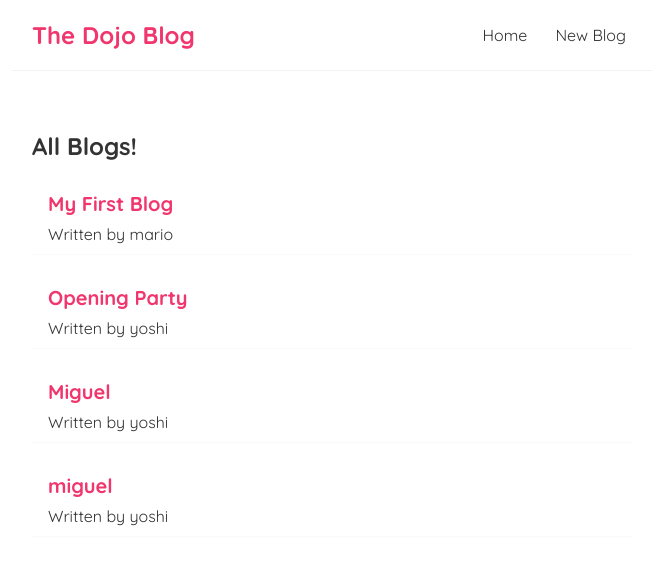
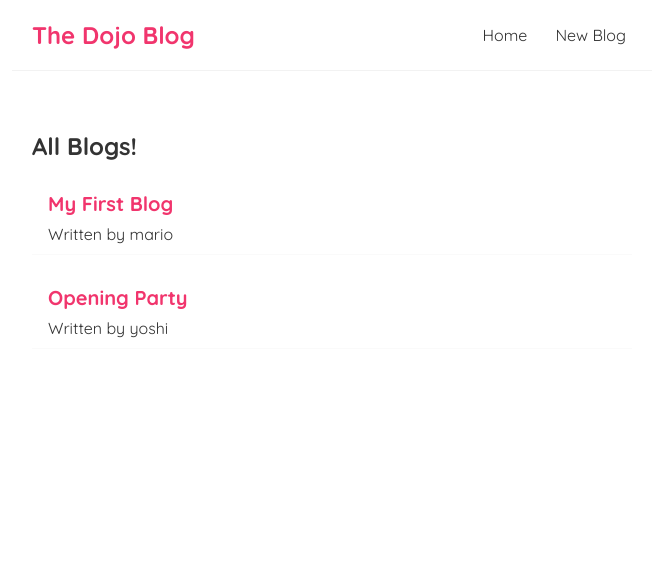
Before and after one commit to MiguelLamas/micro-blog-react, a React (Create React App) app: page / in a window 1280 px wide. Shown: the top 564 px of the page, without its empty margins (308-964 px from the left). Built offline with nearby package versions, Linux system fonts and the light colour scheme; data requests are answered from the project's data file.

Commit message:
Practicing React - Deleting Blogs

```diff
--- a/data/db.json
+++ b/data/db.json
@@ -11,18 +11,6 @@
       "body": "Why do we use it?",
       "author": "yoshi",
       "id": 2
-    },
-    {
-      "title": "Miguel",
-      "body": "Miguel",
-      "author": "yoshi",
-      "id": 3
-    },
-    {
-      "title": "miguel",
-      "body": "miguel",
-      "author": "yoshi",
-      "id": 4
     }
   ]
 }
--- a/src/components/BlogDetails.js
+++ b/src/components/BlogDetails.js
@@ -1,12 +1,19 @@
 import React from "react";
-import { useParams } from "react-router-dom";
+import { useHistory, useParams } from "react-router-dom";
 import useFetch from "./useFetch";
 
 const BlogDetails = () => {
   const { id } = useParams();
-  const { data: blog, error, isPending } = useFetch(
-    "http://localhost:8000/blogs/" + id
-  );
+  const { data: blog, error, isPending } = useFetch("http://localhost:8000/blogs/" + id);
+  const history = useHistory();
+
+  const handleClick = () => {
+    fetch("http://localhost:8000/blogs/" + blog.id, {
+      method: "DELETE",
+    }).then(() => {
+      history.push("/");
+    })
+  }
 
   return (
     <div className="blog-details">
@@ -17,6 +24,7 @@
           <h2>{blog.title}</h2>
           <p>Written by {blog.author}</p>
           <div>{blog.body}</div>
+          <button onClick={handleClick}>Delete</button>
         </article>
       )}
     </div>
--- a/src/index.css
+++ b/src/index.css
@@ -66,8 +66,16 @@
   margin: 20px 0;
 }
 
+.blog-details button {
+  background:#f1356d;
+  color: #fff;
+  border: 0;
+  padding: 8px;
+  border-radius: 8px;
+  cursor: pointer;
+}
+
 /* create new blog form */
-
 .create {
   max-width: 400px;
   margin: 0 auto;
```
